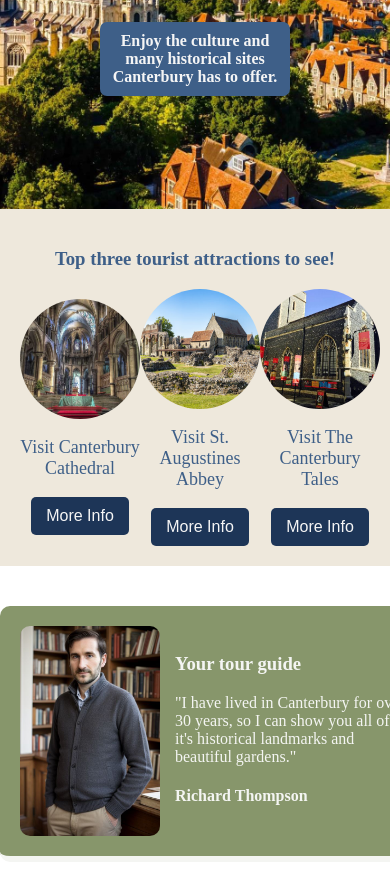
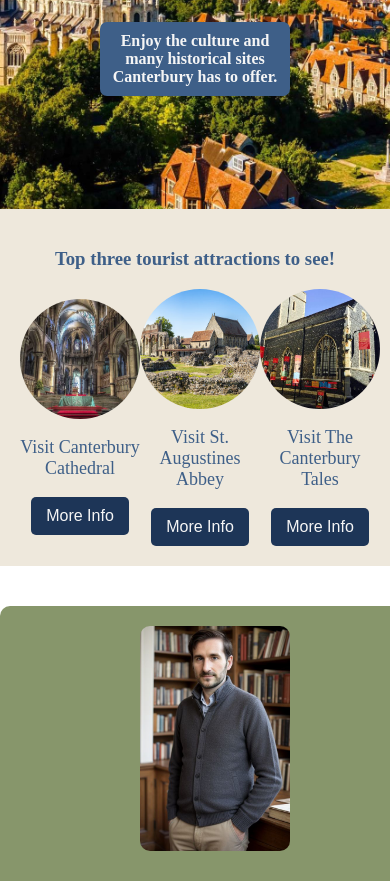
Before and after one commit to RyansCodeSucks/Home-City2.0, a website built with Vite: page index.html in a window 390 px wide. Shown: the part 216-1097 px from the top of the page. Built offline with nearby package versions, Linux system fonts and the light colour scheme; a web font is replaced by a local one.

Commit message:
Cleaned up the css

```diff
--- a/styles.css
+++ b/styles.css
@@ -78,7 +78,6 @@
     color: red;
 }
 
-@media (max-width: 600px) {
 .guide {
     max-width: 400px;
     width: 100%;
@@ -92,7 +91,6 @@
     text-align: left;
     border-bottom: 6px solid #F4F5F2;
     border-radius: 10px;
-}
 }
 
 .guide img {
@@ -131,3 +129,16 @@
         height: 120px;
     }
 }
+
+@media (max-width: 600px) {
+    .guide {
+        flex-direction: column;
+        text-align: center;
+    }
+
+    .guide img {
+        margin: 0 0 15px 0; /* Center the image */
+        width: 150px; /* Reduce size for mobile */
+        height: auto;
+    }
+}
```
